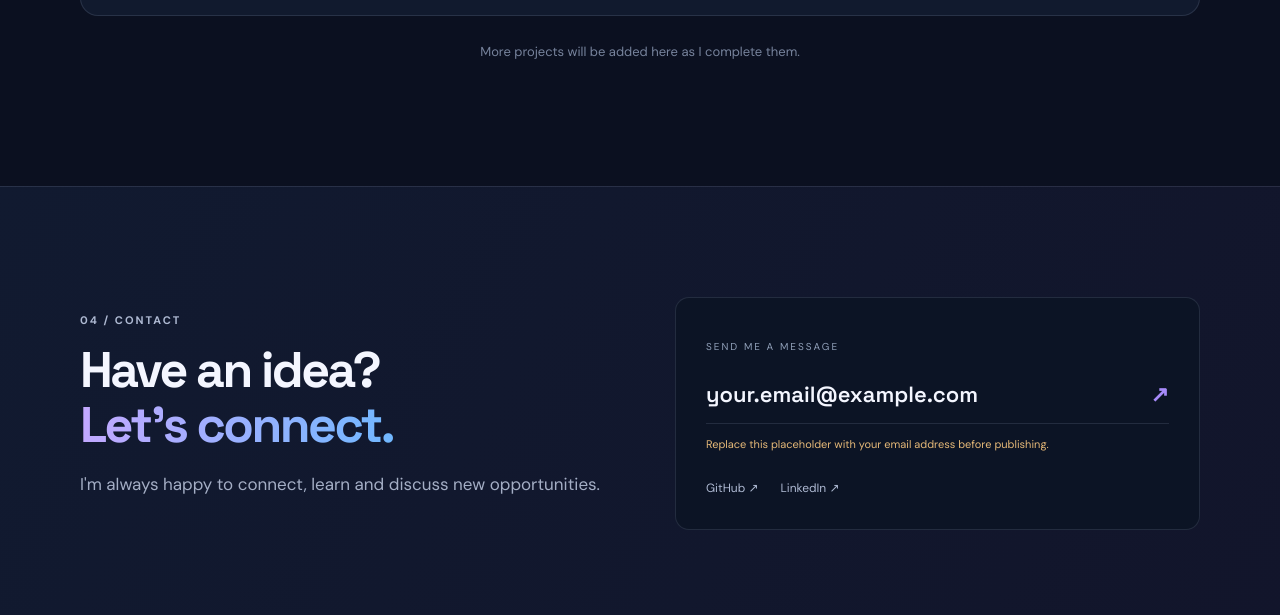
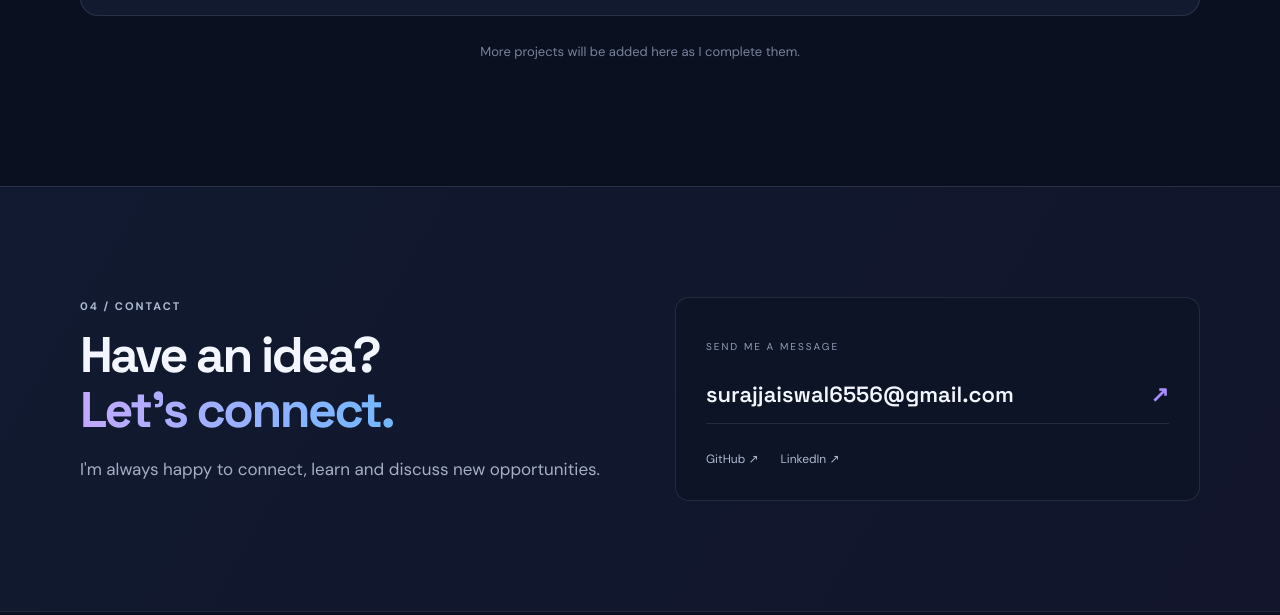
Before and after one commit to surajjaiswal6556-pixel/suraj-jaiswal-portfolio, a plain HTML site: page index.html in a window 1280 px wide. Shown: the part 2713-3328 px from the top of the page. Drawn offline with Linux system fonts and the light colour scheme.

Commit message:
Add Suraj's contact email to portfolio

```diff
--- a/index.html
+++ b/index.html
@@ -56,7 +56,7 @@
       <p class="coming-soon">More projects will be added here as I complete them.</p>
     </section>
 
-    <section class="section contact-section" id="contact"><div class="container contact-inner"><div><p class="eyebrow">04 / CONTACT</p><h2>Have an idea?<br><span class="gradient-text">Let's connect.</span></h2><p class="contact-copy">I'm always happy to connect, learn and discuss new opportunities.</p></div><div class="contact-panel"><p class="contact-label">SEND ME A MESSAGE</p><a class="contact-link" href="mailto:your.email@example.com" id="email-link">your.email@example.com <span>↗</span></a><p class="contact-note">Replace this placeholder with your email address before publishing.</p><div class="social-links"><a href="https://github.com/" target="_blank" rel="noreferrer">GitHub ↗</a><a href="https://www.linkedin.com/" target="_blank" rel="noreferrer">LinkedIn ↗</a></div></div></div></section>
+    <section class="section contact-section" id="contact"><div class="container contact-inner"><div><p class="eyebrow">04 / CONTACT</p><h2>Have an idea?<br><span class="gradient-text">Let's connect.</span></h2><p class="contact-copy">I'm always happy to connect, learn and discuss new opportunities.</p></div><div class="contact-panel"><p class="contact-label">SEND ME A MESSAGE</p><a class="contact-link" href="mailto:surajjaiswal6556@gmail.com" id="email-link">surajjaiswal6556@gmail.com <span>↗</span></a><div class="social-links"><a href="https://github.com/" target="_blank" rel="noreferrer">GitHub ↗</a><a href="https://www.linkedin.com/" target="_blank" rel="noreferrer">LinkedIn ↗</a></div></div></div></section>
   </main>
   <footer class="footer"><div class="container footer-inner"><a class="brand" href="#home"><span class="brand-mark">SJ</span><span>Suraj Jaiswal<span class="brand-dot">.</span></span></a><p>Designed & built with care · <span id="year"></span></p><a href="#home" class="back-top">BACK TO TOP ↑</a></div></footer>
 </body>
```
